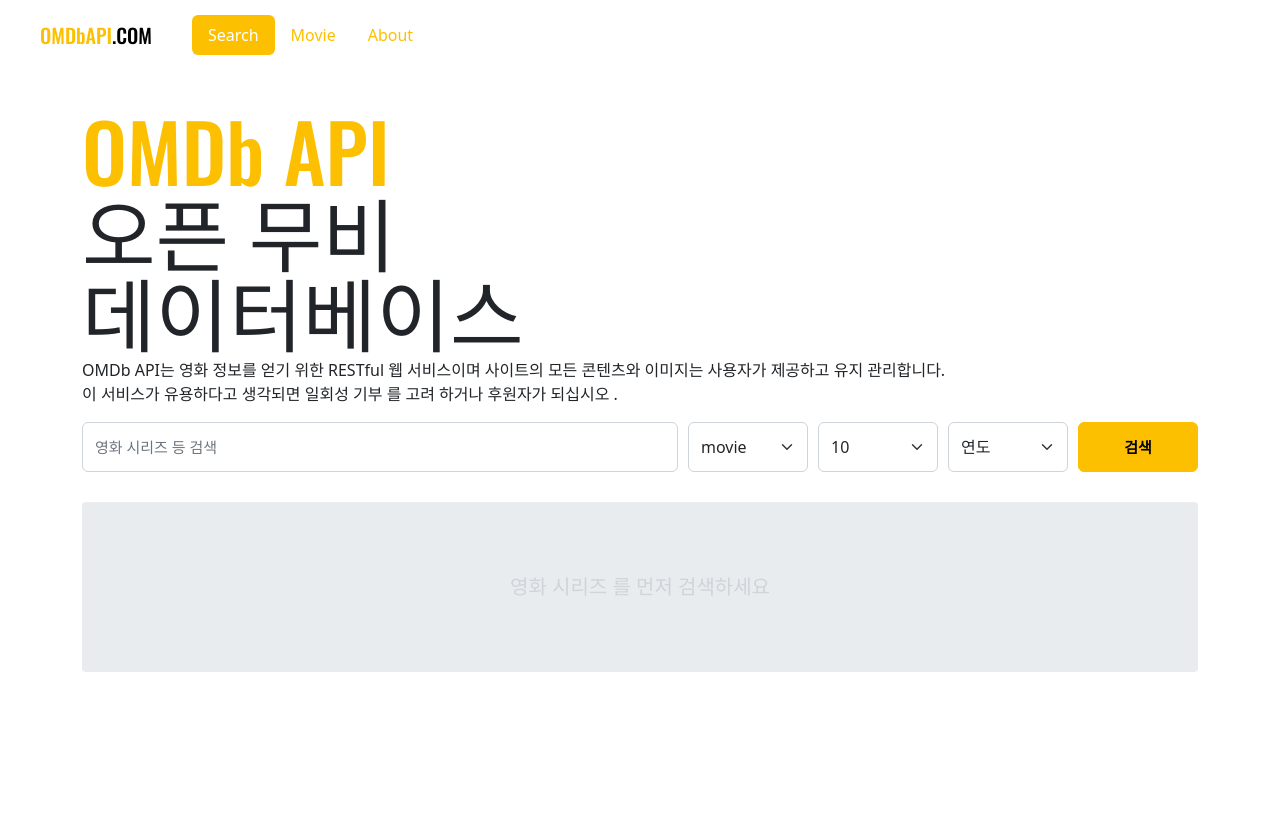
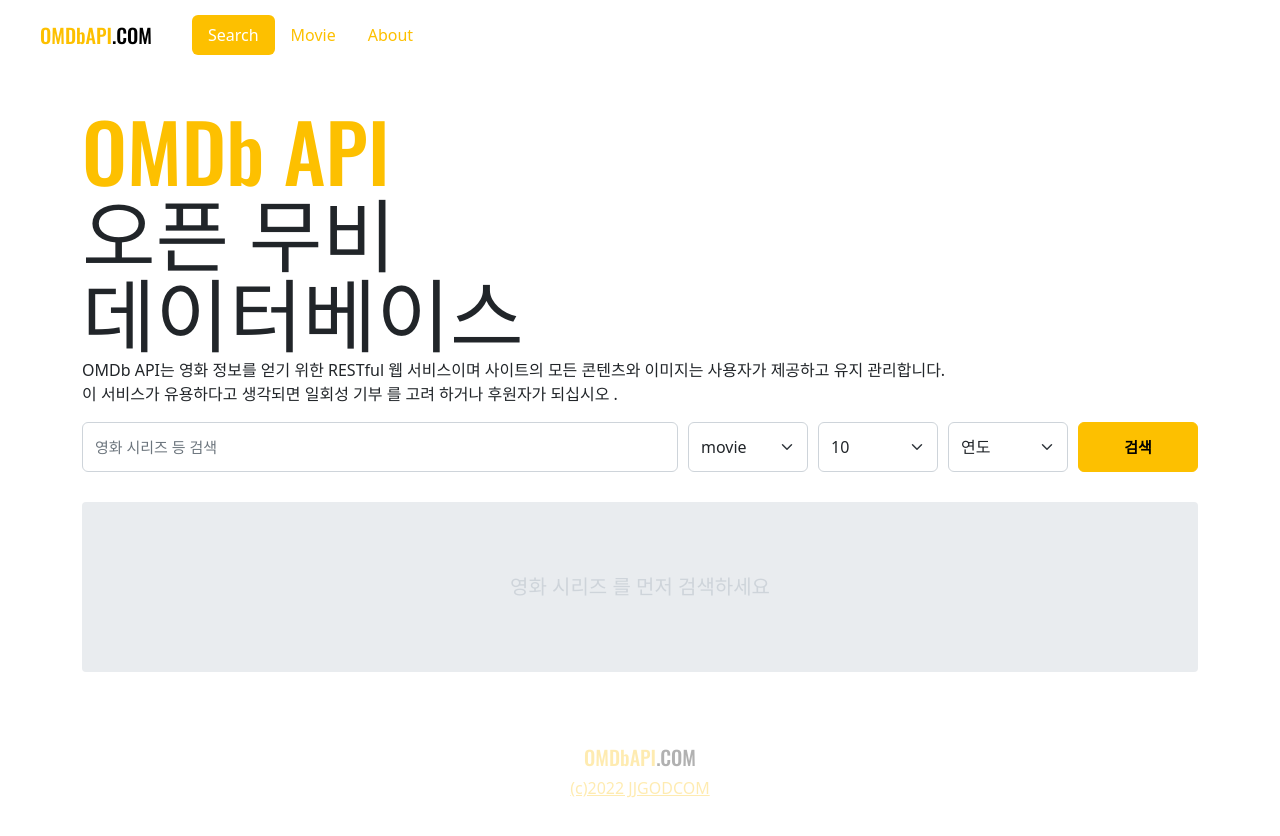
Before and after one commit to jjgodcom/vue-movie-app, a Vue app: page / in a window 1280 px wide. Shown: the top 836 px of the page. Before the commit the page ends 800 px from the top, so only its background shows below. Built offline with nearby package versions, Linux system fonts and the light colour scheme.

Commit message:
Footer 추가

```diff
--- a/src/App.vue
+++ b/src/App.vue
@@ -1,14 +1,17 @@
 <template>
   <Header></Header>
   <RouterView />
+  <Footer></Footer>
 </template>
 
 <script>
 import Header from '~/components/Header'
+import Footer from '~/components/Footer'
 
 export default {
   components:{
-    Header
+    Header,
+    Footer
   }
 }
 </script>
--- /dev/null
+++ b/src/components/Footer.vue
@@ -0,0 +1,31 @@
+<template>
+  <footer>
+    <Logo></Logo>
+    <a
+      href="https://github.com/jjgodcom/vue-movie-app"
+      target="_blank">
+      (c){{ new Date().getFullYear() }} JJGODCOM
+    </a>
+  </footer>
+</template>
+
+<script>
+import Logo from '~/components/Logo'
+export default {
+  components:{
+    Logo
+  }
+}
+</script>
+
+<style lang="scss" scoped>
+footer{
+ padding: 70px 0;
+ text-align: center;
+ opacity: 0.3;
+ .logo {
+  display: block;
+  margin-bottom: 4px;
+ }
+}
+</style>
```
